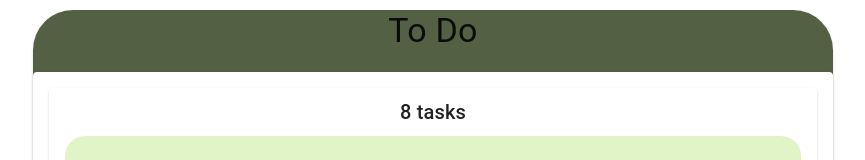
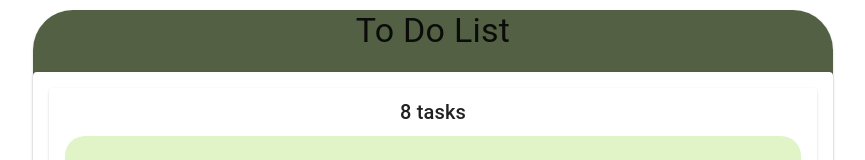
Before and after one commit to jabez-abija2399/To-Do-App, a React (Create React App) app: page / in a window 1280 px wide. Shown: the top 160 px of the page, without its empty margins (207-1072 px from the left). Built offline with nearby package versions, Linux system fonts and the light colour scheme.

Commit message:
feat: implement routing in App component for task management

```diff
--- a/src/App.js
+++ b/src/App.js
@@ -1,19 +1,16 @@
-import React from "react";
-import {PropTypes} from "prop-types";
-import { Box, CssBaseline, Fab, Typography, Paper, AppBar, Toolbar, Container } from "@mui/material";
-import KeyboardArrowUpIcon from "@mui/icons-material/KeyboardArrowUp";
-import useScrollTrigger from "@mui/material/useScrollTrigger";
-import Fade from "@mui/material/Fade";
+import React, { useState } from "react";
+import { CssBaseline, Box, Paper, Typography } from "@mui/material";
+import { BrowserRouter as Router, Routes, Route } from "react-router-dom";
 import Task from "./components/tasks";
+import AddTaskForm from "./components/form";
+import ListOfTasks from "./taskLists";
 
-function App(props) {
+function App() {
+  const [tasks, setTasks] = useState(ListOfTasks);
+
   return (
     <>
-    <CssBaseline />
-    {/* AppBar at the top */}
-
-    {/* Main To-Do List Section */}
-    <Container>
+      <CssBaseline />
       <Box
         component={Paper}
         sx={{
@@ -21,27 +18,27 @@ function App(props) {
           height: 650,
           maxWidth: 800,
           margin: "10px auto",
-          // padding: 2,
           backgroundColor: "#384727dc",
           borderRadius: 10,
         }}
       >
         <Typography variant="h4" align="center">
-          To Do
+          To Do List
         </Typography>
-        <Task />
-
+        <Router>
+          <Routes>
+            <Route
+              path="/"
+              element={<Task tasks={tasks} setTasks={setTasks} />}
+            />
+            <Route
+              path="/add"
+              element={<AddTaskForm tasks={tasks} setTasks={setTasks} />}
+            />
+          </Routes>
+        </Router>
       </Box>
-    </Container>
-
-    {/* Scroll to Top Button */}
-    {/* <ScrollTop {...props}>
-      <Fab size="small" aria-label="scroll back to top">
-        <KeyboardArrowUpIcon />
-      </Fab>
-    </ScrollTop> */}
-  </>
-
+    </>
   );
 }
 
```
